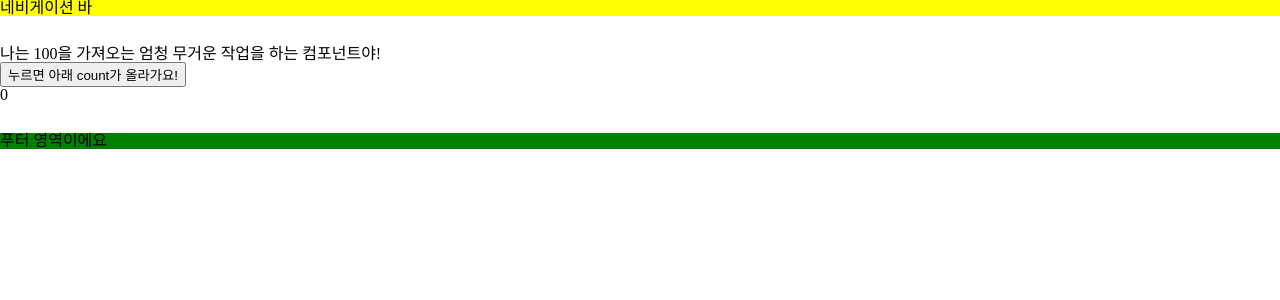
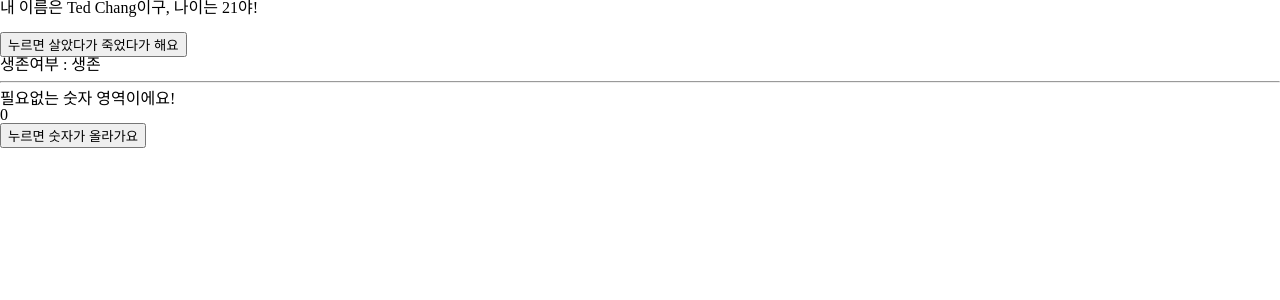
Before and after one commit to Haru-Im/react-video-course, a React (Create React App) app in the folder week-2/: page / in a window 1280 px wide. Shown: the top 300 px of the page. Built offline with nearby package versions, Linux system fonts and the light colour scheme.

Commit message:
usememo 2

```diff
--- a/week-2/src/App.jsx
+++ b/week-2/src/App.jsx
@@ -1,22 +1,11 @@
 import "./App.css";
 import HeavyComponent from "./usememo/HeavyComponent";
+import ObjectComponent from "./usememo/ObjectComponent";
 
 function App() {
-  const navStyleObj = {
-    backgroundColor: "yellow",
-    marginBottom: "30px",
-  };
-
-  const footerStyleObj = {
-    backgroundColor: "green",
-    marginTop: "30px",
-  };
-
   return (
     <>
-      <nav style={navStyleObj}>네비게이션 바</nav>
-      <HeavyComponent />
-      <footer style={footerStyleObj}>푸터 영역이에요</footer>
+      <ObjectComponent />
     </>
   );
 }
--- a/week-2/src/usememo/ObjectComponent.jsx
+++ b/week-2/src/usememo/ObjectComponent.jsx
@@ -1,14 +1,24 @@
-import React, { useEffect, useState } from "react";
+import React, { useEffect, useMemo, useState } from "react";
 
 function ObjectComponent() {
   const [isAlive, setIsAlive] = useState(true);
   const [uselessCount, setUselessCount] = useState(0);
 
-  const me = {
-    name: "Ted Chang",
-    age: 21,
-    isAlive: isAlive ? "생존" : "사망",
-  };
+  //객체 -> 리렌더링 될때마다 주소값 바뀜 -> useEffect 노소용
+  //   const me = {
+  //     name: "Ted Chang",
+  //     age: 21,
+  //     isAlive: isAlive ? "생존" : "사망",
+  //   };
+
+  // 해결책 : useMemo 사용
+  const me = useMemo(() => {
+    return {
+      name: "Ted Chang",
+      age: 21,
+      isAlive: isAlive ? "생존" : "사망",
+    };
+  }, [isAlive]);
 
   useEffect(() => {
     console.log("생존여부가 바뀔 때만 호출해주세요!");
```
